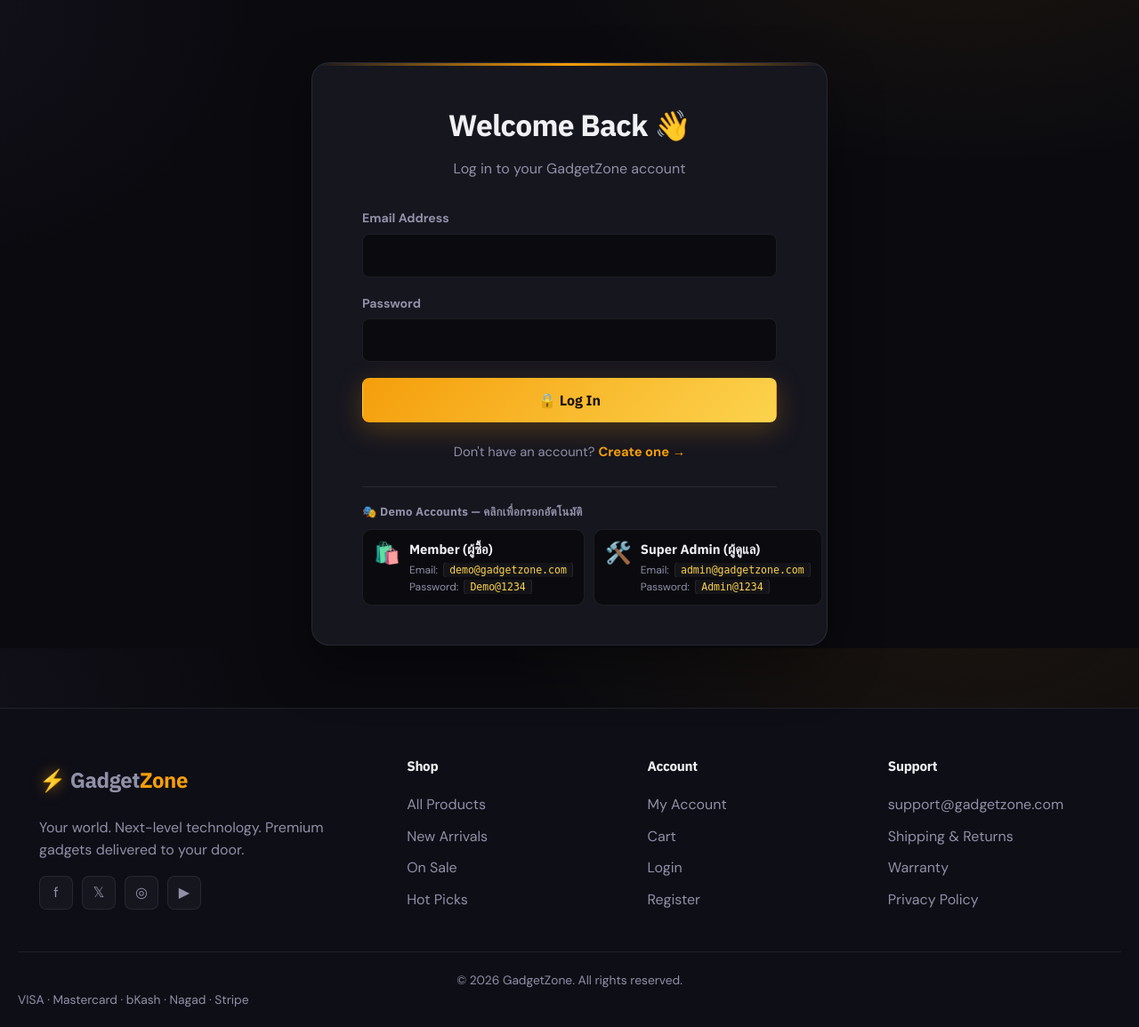
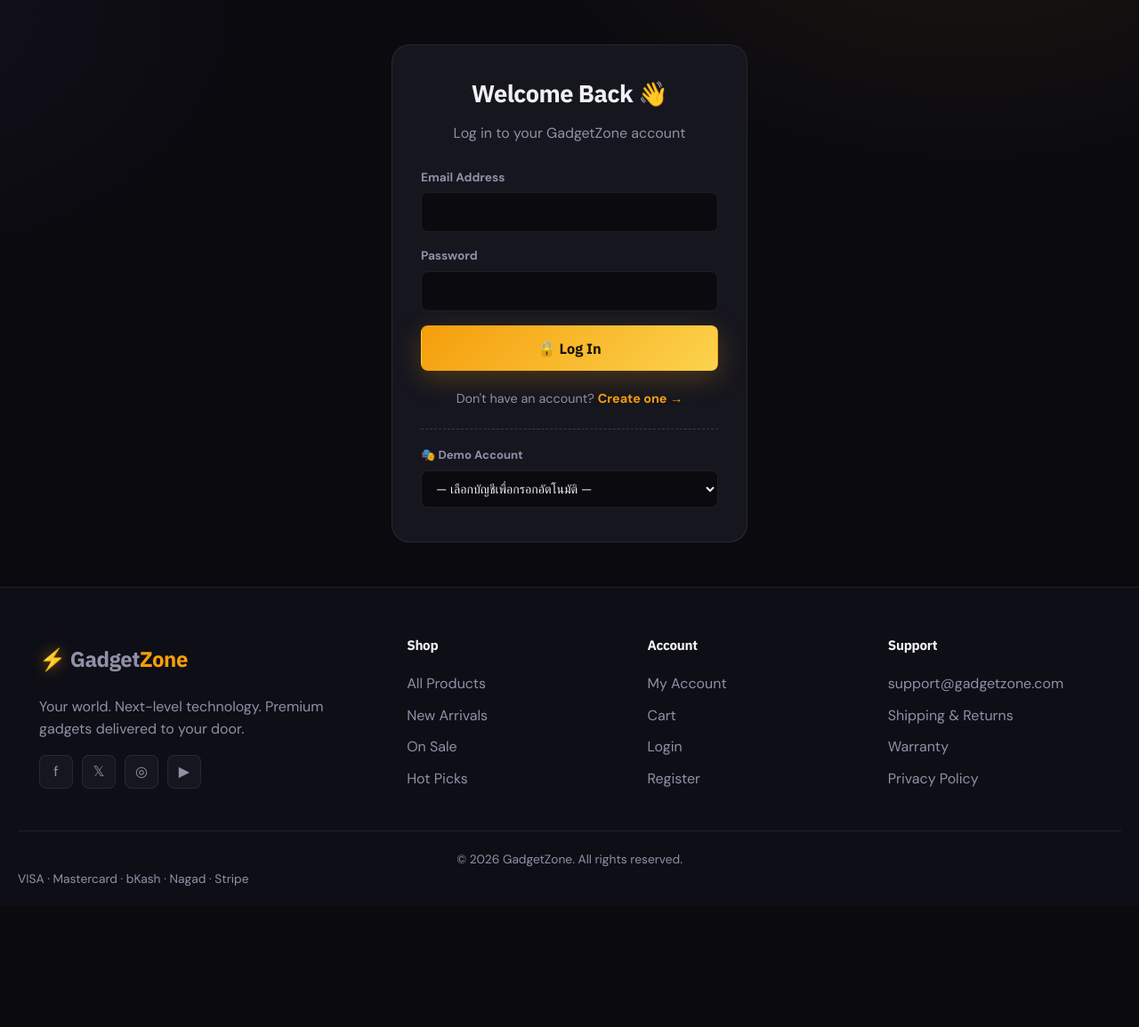
Before and after one commit to thanakornleelalai/gadgetzone, a PHP site: page /pages/login.php in a window 1280 px wide. Shown: the part 71-1226 px from the top of the page at 89% size. After the commit the page ends 1068 px from the top, so only its background shows below. Run offline with PHP 8.4, Linux system fonts and the light colour scheme; data comes from the database, SQL or seed files in the repository; some libraries are stand-ins or nearby versions.

Commit message:
Replace demo accounts grid with a slim dropdown picker
The two-tile demo grid made the auth card feel oversized for what
is basically two pre-fill shortcuts. Reverts the auth card CSS back
to the original 440px width / 38x32 padding and swaps the grid for
a single <select> that fits naturally under the form. Picking an
option still auto-fills the email + password fields.

```diff
--- a/assets/css/style.css
+++ b/assets/css/style.css
@@ -380,36 +380,14 @@
 .success-actions { display: flex; gap: 12px; justify-content: center; flex-wrap: wrap; }
 
 /* ---- Auth ------------------------------------------------ */
-.auth-wrap { max-width: 620px; margin: 70px auto; padding: 0 20px; }
-.auth-card {
-    background: var(--surface);
-    border: 1px solid var(--border);
-    border-radius: var(--radius-lg);
-    padding: 50px 56px 44px;
-    box-shadow: 0 24px 60px rgba(0,0,0,.35);
-    position: relative;
-    overflow: hidden;
-}
-.auth-card::before {
-    content: '';
-    position: absolute;
-    top: 0; left: 0; right: 0; height: 3px;
-    background: linear-gradient(90deg, transparent, var(--accent), transparent);
-}
-.auth-card h1 { font-size: 2.1rem; text-align: center; margin-bottom: 6px; }
-.auth-sub { text-align: center; color: var(--text2); margin-bottom: 32px; font-size: 1rem; }
-.auth-card .field { margin-bottom: 18px; }
-.auth-card .field label { font-size: .88rem; }
-.auth-card .field input { padding: 13px 16px; font-size: .98rem; }
-.auth-card .btn-lg { padding: 14px 22px; font-size: 1rem; margin-top: 4px; }
-.auth-foot { text-align: center; margin-top: 22px; color: var(--text2); font-size: .92rem; }
+.auth-wrap { max-width: 440px; margin: 50px auto; padding: 0 20px; }
+.auth-card { background: var(--surface); border: 1px solid var(--border); border-radius: var(--radius-lg); padding: 38px 32px; }
+.auth-card h1 { font-size: 1.7rem; text-align: center; }
+.auth-sub { text-align: center; color: var(--text2); margin-bottom: 26px; }
+.auth-card .field { margin-bottom: 16px; }
+.auth-foot { text-align: center; margin-top: 20px; color: var(--text2); font-size: .9rem; }
 .auth-foot a { color: var(--accent); font-weight: 700; }
 .auth-hint { margin-top: 18px; padding: 12px 14px; background: var(--bg); border: 1px dashed var(--border-strong); border-radius: var(--radius-sm); font-size: .82rem; color: var(--text2); text-align: center; }
-@media (max-width: 560px) {
-    .auth-wrap { margin: 30px auto; }
-    .auth-card { padding: 36px 24px 28px; }
-    .auth-card h1 { font-size: 1.7rem; }
-}
 
 /* ---- Account --------------------------------------------- */
 .account-layout { display: grid; grid-template-columns: 260px 1fr; gap: 28px; align-items: start; padding: 24px 0 60px; }
--- a/pages/login.php
+++ b/pages/login.php
@@ -52,53 +52,34 @@
 
         <p class="auth-foot">Don't have an account? <a href="<?= url('pages/register.php') ?>">Create one →</a></p>
 
-        <div class="demo-accounts">
-            <h4 class="demo-accounts-title">🎭 Demo Accounts — คลิกเพื่อกรอกอัตโนมัติ</h4>
-            <div class="demo-grid">
-                <button type="button" class="demo-card" data-email="demo@gadgetzone.com" data-pass="Demo@1234">
-                    <span class="demo-icon">🛍️</span>
-                    <div class="demo-info">
-                        <strong>Member (ผู้ซื้อ)</strong>
-                        <span class="demo-row"><em>Email:</em> <code>demo@gadgetzone.com</code></span>
-                        <span class="demo-row"><em>Password:</em> <code>Demo@1234</code></span>
-                    </div>
-                </button>
-                <button type="button" class="demo-card" data-email="admin@gadgetzone.com" data-pass="Admin@1234">
-                    <span class="demo-icon">🛠️</span>
-                    <div class="demo-info">
-                        <strong>Super Admin (ผู้ดูแล)</strong>
-                        <span class="demo-row"><em>Email:</em> <code>admin@gadgetzone.com</code></span>
-                        <span class="demo-row"><em>Password:</em> <code>Admin@1234</code></span>
-                    </div>
-                </button>
-            </div>
+        <div class="demo-picker">
+            <label for="demoSelect">🎭 Demo Account</label>
+            <select id="demoSelect">
+                <option value="">— เลือกบัญชีเพื่อกรอกอัตโนมัติ —</option>
+                <option value="demo@gadgetzone.com|Demo@1234">🛍️ Member  ·  demo@gadgetzone.com</option>
+                <option value="admin@gadgetzone.com|Admin@1234">🛠️ Super Admin  ·  admin@gadgetzone.com</option>
+            </select>
         </div>
     </div>
 </div>
 
 <style>
-.demo-accounts { margin-top: 26px; padding-top: 20px; border-top: 1px solid var(--border); }
-.demo-accounts-title { font-size: .82rem; color: var(--text2); margin: 0 0 12px; font-family: var(--font-head); font-weight: 700; letter-spacing: .02em; }
-.demo-grid { display: grid; grid-template-columns: 1fr 1fr; gap: 10px; }
-.demo-card { display: flex; align-items: flex-start; gap: 10px; padding: 12px; background: var(--bg); border: 1px solid var(--border); border-radius: 10px; text-align: left; cursor: pointer; transition: border-color .15s, background .15s, transform .1s; color: inherit; font-family: inherit; }
-.demo-card:hover { border-color: var(--accent); background: rgba(245,158,11,.06); }
-.demo-card:active { transform: translateY(1px); }
-.demo-icon { font-size: 1.5rem; line-height: 1; padding-top: 2px; }
-.demo-info { display: flex; flex-direction: column; gap: 3px; flex: 1; min-width: 0; }
-.demo-info strong { font-family: var(--font-head); font-size: .92rem; color: var(--text); margin-bottom: 3px; }
-.demo-row { font-size: .75rem; color: var(--text2); white-space: nowrap; overflow: hidden; text-overflow: ellipsis; }
-.demo-row em { font-style: normal; color: var(--text2); margin-right: 3px; }
-.demo-row code { background: rgba(255,255,255,.04); padding: 1px 6px; border-radius: 4px; font-size: .72rem; color: var(--accent-light); border: 1px solid var(--border); }
-@media (max-width: 540px) { .demo-grid { grid-template-columns: 1fr; } }
+.demo-picker { margin-top: 22px; padding-top: 18px; border-top: 1px dashed var(--border-strong); display: flex; flex-direction: column; gap: 7px; }
+.demo-picker label { font-size: .82rem; color: var(--text2); font-weight: 600; }
+.demo-picker select { padding: 10px 12px; background: var(--bg); border: 1px solid var(--border); border-radius: var(--radius-sm); color: var(--text); font-family: inherit; font-size: .88rem; cursor: pointer; transition: border-color .15s; }
+.demo-picker select:hover, .demo-picker select:focus { border-color: var(--accent); outline: none; }
 </style>
 
 <script>
-document.querySelectorAll('.demo-card').forEach(function (card) {
-    card.addEventListener('click', function () {
-        document.getElementById('loginEmail').value    = card.dataset.email;
-        document.getElementById('loginPassword').value = card.dataset.pass;
-        document.getElementById('loginEmail').focus();
+(function () {
+    var sel = document.getElementById('demoSelect');
+    if (!sel) return;
+    sel.addEventListener('change', function () {
+        if (!sel.value) return;
+        var parts = sel.value.split('|');
+        document.getElementById('loginEmail').value    = parts[0];
+        document.getElementById('loginPassword').value = parts[1];
     });
-});
+})();
 </script>
 <?php require_once __DIR__ . '/../includes/footer.php'; ?>
```
